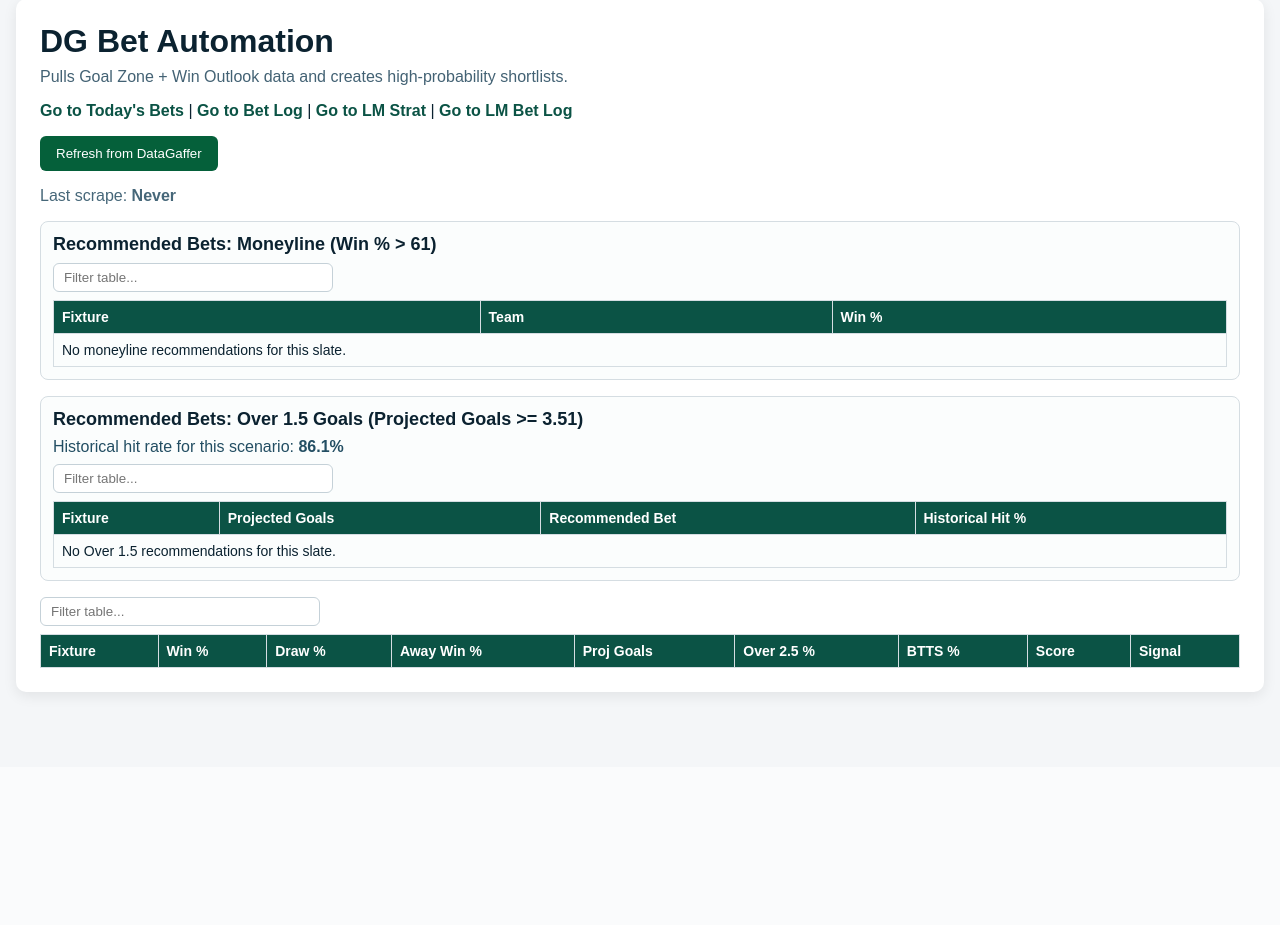
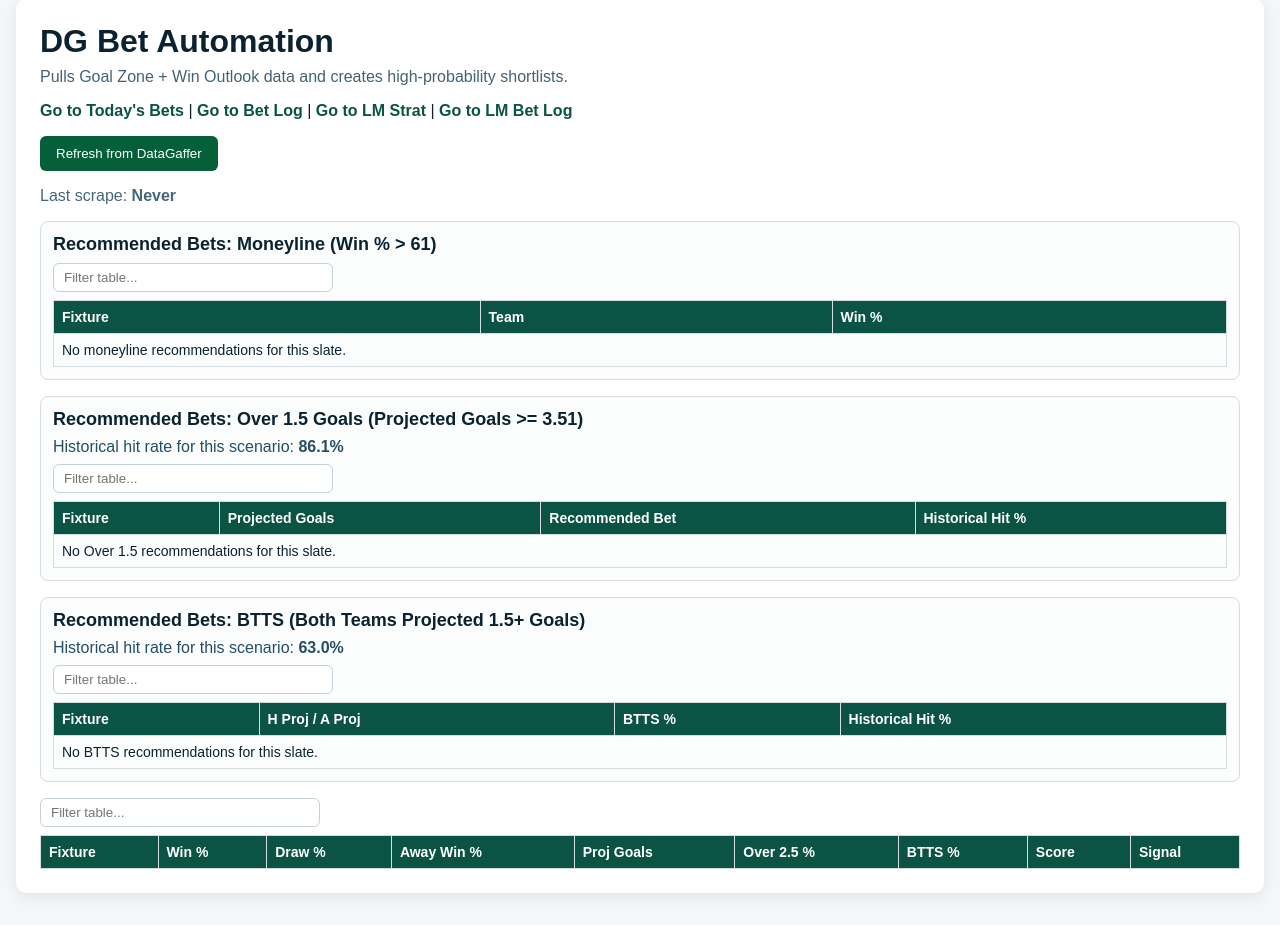
Before and after one commit to kangmarushi7/dgauto, a FastAPI app: page / in a window 1280 px wide. Shown: the part 33-958 px from the top of the page. Before the commit the page ends 732 px from the top, so only its background shows below. Run offline with FastAPI, Linux system fonts and the light colour scheme; lists and menus that the app fills with data are empty; some libraries are stand-ins or nearby versions.

Commit message:
btts log

```diff
--- a/app/auto_resolve.py
+++ b/app/auto_resolve.py
@@ -661,8 +661,11 @@ def _resolve_result(entry: dict[str, Any], event: dict[str, Any]) -> str | None:
     home_goals, away_goals = score
     bet_type = str(entry.get("bet_type") or "").strip().lower()
 
-    if bet_type == "over1.5":
+    if bet_type in {"over1.5", "over 1.5"}:
         return "won" if home_goals + away_goals >= 2 else "lost"
+
+    if bet_type == "btts":
+        return "won" if home_goals >= 1 and away_goals >= 1 else "lost"
 
     if bet_type == "moneyline":
         team_name = str(entry.get("team_name") or "")
--- a/app/bet_log.py
+++ b/app/bet_log.py
@@ -7,6 +7,7 @@ from typing import Any
 from app.db import insert_bets, list_bets, resolve_bet_entry
 
 LOG_TYPE = "main"
+BTTS_MIN_TEAM_PROJECTED_GOALS = 1.5
 
 
 def _now_iso() -> str:
@@ -78,8 +79,45 @@ def _make_over15_bets(matches: list[dict[str, Any]]) -> list[dict[str, Any]]:
     return bets
 
 
+def _make_btts_bets(matches: list[dict[str, Any]]) -> list[dict[str, Any]]:
+    bets: list[dict[str, Any]] = []
+    for m in matches:
+        home_g = m.get("home_projected_goals")
+        away_g = m.get("away_projected_goals")
+        if home_g is None or away_g is None:
+            continue
+        try:
+            home_val = float(home_g)
+            away_val = float(away_g)
+        except (TypeError, ValueError):
+            continue
+        if home_val < BTTS_MIN_TEAM_PROJECTED_GOALS or away_val < BTTS_MIN_TEAM_PROJECTED_GOALS:
+            continue
+
+        btts_pct = m.get("btts_pct")
+        qualifier = btts_pct if btts_pct is not None else min(home_val, away_val)
+
+        bets.append(
+            {
+                "id": str(uuid.uuid4()),
+                "created_at": _now_iso(),
+                "fixture_date": m.get("fixture_date"),
+                "fixture": m.get("fixture", ""),
+                "league_name": m.get("league_name", ""),
+                "bet_type": "btts",
+                "team_name": "",
+                "qualifier_pct": round(float(qualifier), 2),
+                "odds": m.get("btts_yes_odds"),
+                "units": 1.0,
+                "status": "open",
+                "pnl_units": None,
+            }
+        )
+    return bets
+
+
 def sync_recommended_bets(matches: list[dict[str, Any]]) -> dict[str, Any]:
-    candidates = _make_moneyline_bets(matches) + _make_over15_bets(matches)
+    candidates = _make_moneyline_bets(matches) + _make_over15_bets(matches) + _make_btts_bets(matches)
     inserted = insert_bets(LOG_TYPE, candidates)
     return {"inserted": inserted, "total": len(load_bet_log())}
 
@@ -146,8 +184,10 @@ def compute_bet_stats(entries: list[dict[str, Any]]) -> dict[str, Any]:
 def bet_log_dashboard(entries: list[dict[str, Any]]) -> dict[str, Any]:
     moneyline = [e for e in entries if e.get("bet_type") == "moneyline"]
     over15 = [e for e in entries if e.get("bet_type") == "over1.5"]
+    btts = [e for e in entries if e.get("bet_type") == "btts"]
     return {
         "all": compute_bet_stats(entries),
         "moneyline": compute_bet_stats(moneyline),
         "over1_5": compute_bet_stats(over15),
+        "btts": compute_bet_stats(btts),
     }
--- a/app/models.py
+++ b/app/models.py
@@ -18,6 +18,7 @@ class MatchSignal(BaseModel):
     home_ml_odds: float | None = None
     away_ml_odds: float | None = None
     over_1_5_odds: float | None = None
+    btts_yes_odds: float | None = None
     over_25_pct: float | None = None
     btts_pct: float | None = None
     home_projected_goals: float | None = None
--- a/app/scraper.py
+++ b/app/scraper.py
@@ -43,6 +43,7 @@ def _parse_goal_rows(fixtures: list[dict]) -> list[dict]:
                 "away_projected_goals": _pct(((fx.get("sim_stats") or {}).get("xg") or {}).get("away")),
                 "projected_total_goals": _pct(((fx.get("sim_stats") or {}).get("xg") or {}).get("total")),
                 "over_1_5_odds": _pct(odds.get("over_1_5")),
+                "btts_yes_odds": _pct(odds.get("btts_yes")),
             }
         )
     return rows
--- a/app/signals.py
+++ b/app/signals.py
@@ -52,6 +52,7 @@ def score_match(win_row: dict[str, Any], goals_row: dict[str, Any] | None) -> di
     home_ml_odds = to_pct(win_row.get("home_ml_odds"))
     away_ml_odds = to_pct(win_row.get("away_ml_odds"))
     over_1_5_odds = to_pct(goals_row.get("over_1_5_odds")) if goals_row else None
+    btts_yes_odds = to_pct(goals_row.get("btts_yes_odds")) if goals_row else None
 
     score_inputs = [x for x in [win_pct, over_25_pct, btts_pct] if x is not None]
     score = round(sum(score_inputs) / len(score_inputs), 2) if score_inputs else 0.0
@@ -77,6 +78,7 @@ def score_match(win_row: dict[str, Any], goals_row: dict[str, Any] | None) -> di
         "home_ml_odds": home_ml_odds,
         "away_ml_odds": away_ml_odds,
         "over_1_5_odds": over_1_5_odds,
+        "btts_yes_odds": btts_yes_odds,
         "over_25_pct": over_25_pct,
         "btts_pct": btts_pct,
         "home_projected_goals": home_projected_goals,
--- a/templates/index.html
+++ b/templates/index.html
@@ -57,6 +57,22 @@
             <tbody id="over15Rows"></tbody>
           </table>
         </div>
+
+        <div class="recommendation-card">
+          <h2>Recommended Bets: BTTS (Both Teams Projected 1.5+ Goals)</h2>
+          <p class="hit-note">Historical hit rate for this scenario: <strong>63.0%</strong></p>
+          <table>
+            <thead>
+              <tr>
+                <th>Fixture</th>
+                <th>H Proj / A Proj</th>
+                <th>BTTS %</th>
+                <th>Historical Hit %</th>
+              </tr>
+            </thead>
+            <tbody id="bttsRows"></tbody>
+          </table>
+        </div>
       </section>
 
       <table id="matchesTable">
@@ -98,7 +114,10 @@
       const scrapedAtEl = document.getElementById("scrapedAt");
       const moneylineRowsEl = document.getElementById("moneylineRows");
       const over15RowsEl = document.getElementById("over15Rows");
+      const bttsRowsEl = document.getElementById("bttsRows");
       const OVER_15_HIT_RATE = 86.1;
+      const BTTS_HIT_RATE = 63.0;
+      const BTTS_MIN_TEAM_PROJECTED = 1.5;
       const IST_DATE_FORMATTER = new Intl.DateTimeFormat("en-IN", {
         timeZone: "Asia/Kolkata",
         year: "numeric",
@@ -141,11 +160,15 @@
       function buildRecommendations(matches) {
         const moneyline = [];
         const over15 = [];
+        const btts = [];
 
         for (const m of matches) {
           const homeWin = Number(m.win_pct ?? 0);
           const awayWin = Number(m.away_win_pct ?? 0);
           const projectedGoals = Number(m.projected_total_goals ?? 0);
+          const homeProj = Number(m.home_projected_goals ?? 0);
+          const awayProj = Number(m.away_projected_goals ?? 0);
+          const bttsPct = Number(m.btts_pct ?? 0);
 
           if (homeWin > 61 || awayWin > 61) {
             if (homeWin >= awayWin) {
@@ -171,11 +194,27 @@
               hitRate: OVER_15_HIT_RATE,
             });
           }
+
+          if (
+            m.home_projected_goals != null &&
+            m.away_projected_goals != null &&
+            homeProj >= BTTS_MIN_TEAM_PROJECTED &&
+            awayProj >= BTTS_MIN_TEAM_PROJECTED
+          ) {
+            btts.push({
+              fixture: m.fixture,
+              homeProj,
+              awayProj,
+              bttsPct,
+              hitRate: BTTS_HIT_RATE,
+            });
+          }
         }
 
         moneyline.sort((a, b) => b.winPct - a.winPct);
         over15.sort((a, b) => b.projectedGoals - a.projectedGoals);
-        return { moneyline, over15 };
+        btts.sort((a, b) => b.bttsPct - a.bttsPct);
+        return { moneyline, over15, btts };
       }
 
       function renderMoneylineRows(rows) {
@@ -217,6 +256,26 @@
         }
       }
 
+      function renderBttsRows(rows) {
+        bttsRowsEl.innerHTML = "";
+        if (!rows.length) {
+          const tr = document.createElement("tr");
+          const empty = td("No BTTS recommendations for this slate.");
+          empty.colSpan = 4;
+          tr.appendChild(empty);
+          bttsRowsEl.appendChild(tr);
+          return;
+        }
+        for (const r of rows) {
+          const tr = document.createElement("tr");
+          tr.appendChild(td(r.fixture));
+          tr.appendChild(td(`${r.homeProj.toFixed(2)} / ${r.awayProj.toFixed(2)}`));
+          tr.appendChild(td(r.bttsPct ? r.bttsPct.toFixed(1) : ""));
+          tr.appendChild(td(`${r.hitRate.toFixed(1)}%`));
+          bttsRowsEl.appendChild(tr);
+        }
+      }
+
       function renderRows(matches) {
         rowsEl.innerHTML = "";
         for (const m of matches) {
@@ -236,9 +295,11 @@
         const recs = buildRecommendations(matches);
         renderMoneylineRows(recs.moneyline);
         renderOver15Rows(recs.over15);
+        renderBttsRows(recs.btts);
         if (window.TableTools) {
           window.TableTools.reapply(moneylineRowsEl.closest("table"));
           window.TableTools.reapply(over15RowsEl.closest("table"));
+          window.TableTools.reapply(bttsRowsEl.closest("table"));
           window.TableTools.reapply(rowsEl.closest("table"));
         }
       }
```
Also changed, not shown: templates/bet_log.html (+15 -1 lines).
